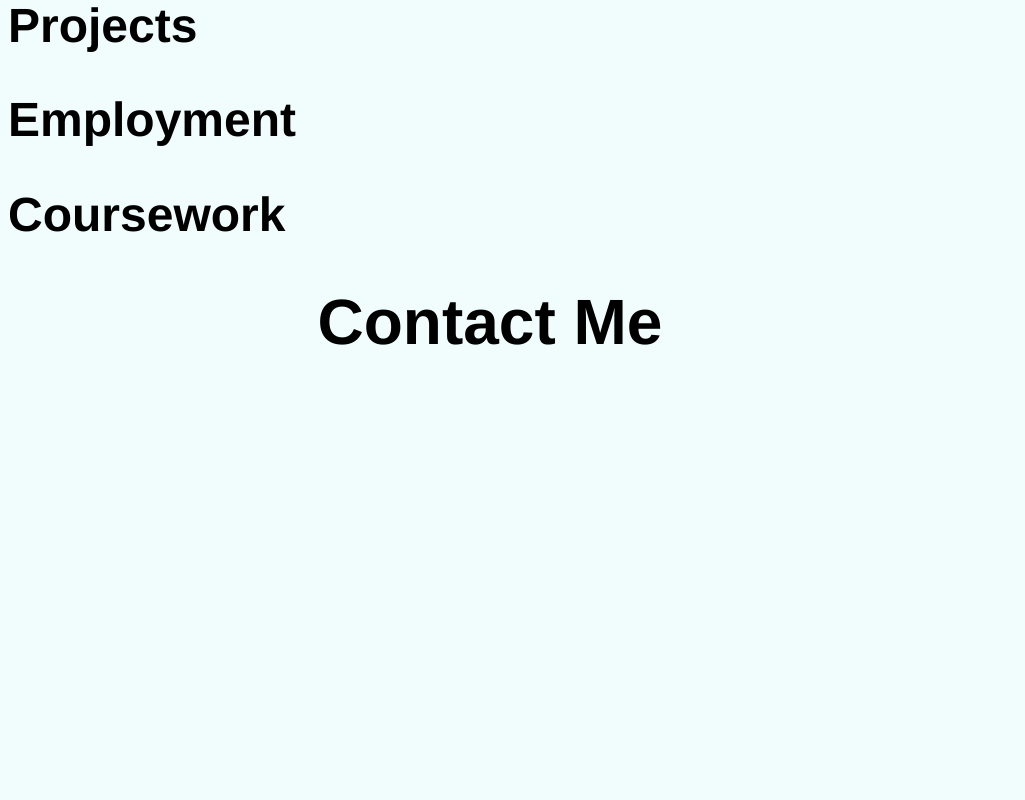
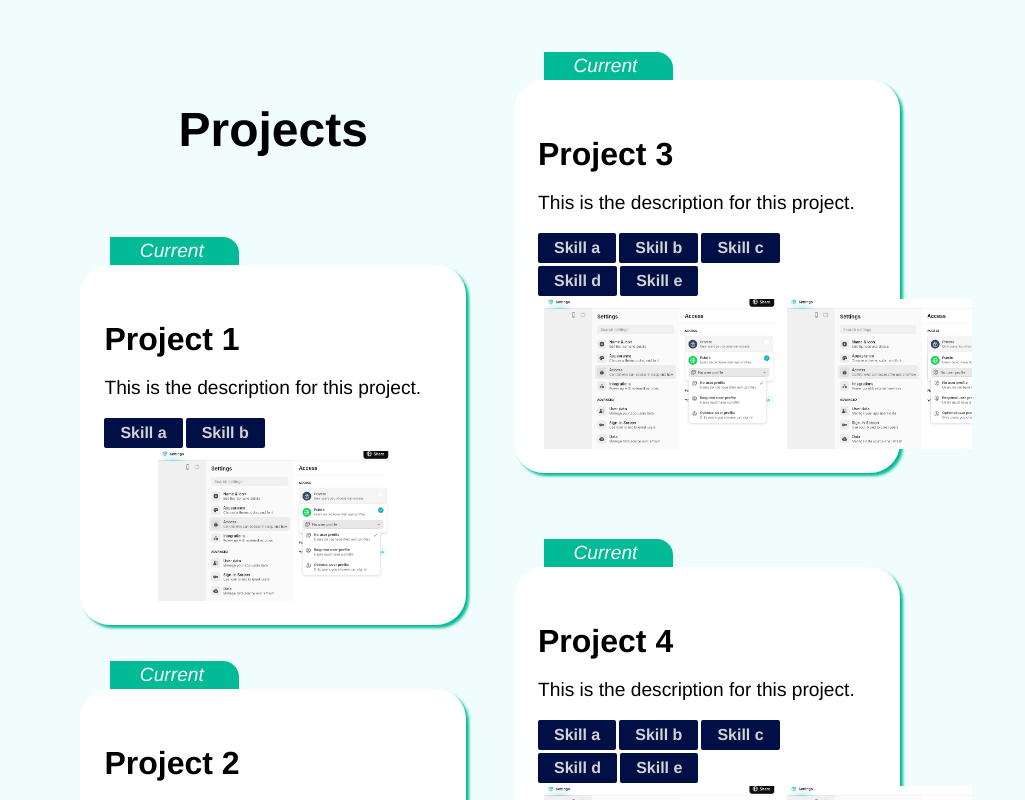
Before and after one commit to Leeway001Write/Leeway001Write.github.io, a React (Vite) app in the folder react-portfolio/: page / in a window 1280 px wide. Shown: the part 1320-2120 px from the top of the page, without its empty margins (0-1025 px from the left). Before the commit the page ends 1730 px from the top, so only its background shows below. Built offline with nearby package versions, Linux system fonts and the light colour scheme.

Commit message:
Basic Projects page drawing data from Data.ts

```diff
--- a/react-portfolio/src/App.tsx
+++ b/react-portfolio/src/App.tsx
@@ -1,11 +1,21 @@
 import './App.css'
 
+import HorizDivider from './components/HorizDivider.tsx'
 import NavBar from './components/NavBar.tsx'
+
 import ProfileCard from './components/ProfileCard.tsx'
 import Shortcut from './components/Shortcut.tsx'
-import HorizDivider from './components/HorizDivider.tsx'
+
+import ProjectCard from './components/ProjectCard.tsx'
+import { projects } from './Data'
+
 
 function App() {
+  const halfway = Math.floor(projects.length / 2);
+  const projectsFirstHalf = projects.slice(0, halfway);
+  const projectsSecondHalf = projects.slice(halfway, projects.length);
+
+
   return (
     <>
       <div className="main">
@@ -29,12 +39,28 @@ function App() {
 
         <div id="experience" className="experience-page">
           <h1>Experience</h1>
+
           <div id="projects" className="projects-page">
-            <h2>Projects</h2>
+            <div className="left-project-frame project-frame">
+              <div className="projects-header-box">
+                <h2>Projects</h2>
+                { projectsFirstHalf.map((project) => (
+                    <ProjectCard data={ project }/>
+                  ))
+                }
+              </div>
+            </div>
+            <div className="right-project-frame project-frame">
+              { projectsSecondHalf.map((project) => (
+                  <ProjectCard data={ project }/>
+              ))}
+            </div>
           </div>
-          <div id="employment" className="employment-page">
+
+           <div id="employment" className="employment-page">
             <h2>Employment</h2>
           </div>
+
           <div id="coursework" className="coursework-page">
             <h2>Coursework</h2>
           </div>
--- /dev/null
+++ b/react-portfolio/src/Data.ts
@@ -0,0 +1,32 @@
+import thumbnail from './assets/THUMBNAIL.png'
+
+export const projects = [
+  {
+    title: "Project 1",
+    current: true,
+    description: "This is the description for this project.",
+    skills: ["Skill a", "Skill b"],
+    images: [thumbnail]
+  },
+  {
+    title: "Project 2",
+    current: true,
+    description: "This is the description for this project.",
+    skills: ["Skill a", "Skill b", "Skill c"],
+    images: [thumbnail, thumbnail]
+  },
+  {
+    title: "Project 3",
+    current: true,
+    description: "This is the description for this project.",
+    skills: ["Skill a", "Skill b", "Skill c", "Skill d", "Skill e"],
+    images: [thumbnail, thumbnail, thumbnail]
+  },
+  {
+    title: "Project 4",
+    current: true,
+    description: "This is the description for this project.",
+    skills: ["Skill a", "Skill b", "Skill c", "Skill d", "Skill e"],
+    images: [thumbnail, thumbnail, thumbnail]
+  }
+]
--- a/react-portfolio/src/components/NavBar.tsx
+++ b/react-portfolio/src/components/NavBar.tsx
@@ -9,9 +9,9 @@ export default function NavBar() {
         <li><a className="nav-heading" href="#about-me"><b>About Me</b></a></li>
         <li><a className="nav-heading" href="#experience"><b>Experience</b></a>
           <ul className="nav-list">
-            <li><a className="nav-subheading" href="#top">Projects</a></li>
-            <li><a className="nav-subheading" href="#top">Empoyment</a></li>
-            <li><a className="nav-subheading" href="#top">Coursework</a></li>
+            <li><a className="nav-subheading" href="#projects">Projects</a></li>
+            <li><a className="nav-subheading" href="#employment">Empoyment</a></li>
+            <li><a className="nav-subheading" href="#coursework">Coursework</a></li>
           </ul>
         </li>
         <li><a className="nav-heading" href="#top">Resume</a></li>
--- /dev/null
+++ b/react-portfolio/src/components/ProjectCard.tsx
@@ -0,0 +1,67 @@
+import '../App.css'
+import './styles/ProjectCard.css'
+
+const SKILLS_PER_ROW = 3;
+
+type Project = {
+	title: string;
+	current: boolean;
+	description: string;
+	skills: string[];
+	images: string[];
+}
+
+interface Props {
+	data: Project;
+}
+
+export default function ProjectCard({ data }: Props) {
+	var currentFlag;
+	if (data.current) {
+		currentFlag = (
+			<p><i>Current</i></p>
+		);
+	}
+
+	return(
+		<>
+			<div className="current-flag">{currentFlag}</div>
+			<div className="project-card">
+				<h3 className="project-label">{ data.title }</h3>
+				<p className="project-description">{ data.description }</p>
+				<SkillsBox skills={ data.skills } />
+				<div className="project-screenshots-frame">
+					{ data.images.map((image) => (
+						<img className="project-screenshot" src={ image } alt="project screenshot"></img>
+					))}
+				</div>
+			</div>
+		</>
+	)
+}
+
+interface SkillsBoxProps {
+	skills: string[];
+}
+
+function SkillsBox({ skills }: SkillsBoxProps) {
+	const skillCount = skills.length;
+	const numRows = Math.ceil(skillCount / SKILLS_PER_ROW);
+	var rows: string[][] = [];
+	for (let r = 1; r <= numRows; r++) {
+		var i = (r-1) * 3;
+		rows[r] = skills.slice(i, i + 3);
+	}
+
+	return (
+		<div className="project-skills-box">
+			{ rows.map((row: string[]) => (
+					<div className="project-skills-row">
+						{ row.map((skill: string) => (
+								<b className="project-skill-bubble">{skill}</b>
+						))}
+					</div>
+			))}
+		</div>
+	)
+}
--- /dev/null
+++ b/react-portfolio/src/components/styles/ProjectCard.css
@@ -0,0 +1,117 @@
+.projects-page {
+  height: auto;
+  width: 100%;
+
+  display: flex;
+  flex-direction: row;
+  justify-content: center;
+}
+
+.projects-header-box {
+  width: 100%;
+}
+
+.projects-header-box h2 {
+  text-align: center;
+  margin: 80px 0px;
+}
+
+.project-frame {
+  width: 40%;
+  height: auto;
+  padding: 24px;
+
+  display: flex;
+  flex-direction: column;
+}
+
+.left-project-frame {
+  align-items: flex-end;
+}
+
+.right-project-frame {
+  align-items: flex-start;
+}
+
+.project-card {
+	width: 100%;
+	height: auto;
+	margin: 36px 0px;
+	margin-top: 0px;
+  box-sizing: border-box;
+	padding: 24px;
+
+	border-radius: 30px;
+	background-color: white;
+
+	box-shadow: 3px 3px 3px 0px var(--color-secondary-mint);
+}
+
+.current-flag {
+  width: 100%;
+}
+
+.current-flag p {
+  width: 6em;
+  margin: 30px;
+  margin-bottom: 0;
+  padding: 3px 10px;
+  padding-left: 0.2em;
+
+  border-radius: 0 16px 0 0;
+  color: white;
+  font-size: 1.2em;
+  text-align: center;
+  background-color: var(--color-secondary-mint);
+}
+
+.project-label {
+  margin-bottom: 0;
+}
+
+.project-description {
+  font-size: 1.2em;
+}
+
+.project-skills-box {
+  width: 100%;
+  height: auto;
+}
+
+.project-skills-row {
+  margin: 3px 0px;
+
+  display: flex;
+  flex-direction: row;
+  justify-content: left;
+  gap: 3px;
+}
+
+.project-skill-bubble {
+  padding: 6px 16px;
+
+  text-align: center;
+  font-size: 1em;
+  color: lightgray;
+
+  border-radius: 2px;
+  background-color: var(--color-dark);
+}
+
+.project-screenshots-frame {
+  width: 100%;
+  height: 150px;
+
+  display: flex;
+  flex-direction: row;
+  justify-content: space-evenly;
+  align-content: flex-start;
+}
+
+.project-screenshot {
+  width: 100%;
+  height: auto;
+  margin: 0px 6px;
+
+  object-fit: contain;
+}
--- a/react-portfolio/src/index.css
+++ b/react-portfolio/src/index.css
@@ -22,3 +22,7 @@ h1 {
 h2 {
   font-size: 3em;
 }
+
+h3 {
+  font-size: 2em;
+}
```
Also changed, not shown: react-portfolio/src/assets/THUMBNAIL.png (added).
